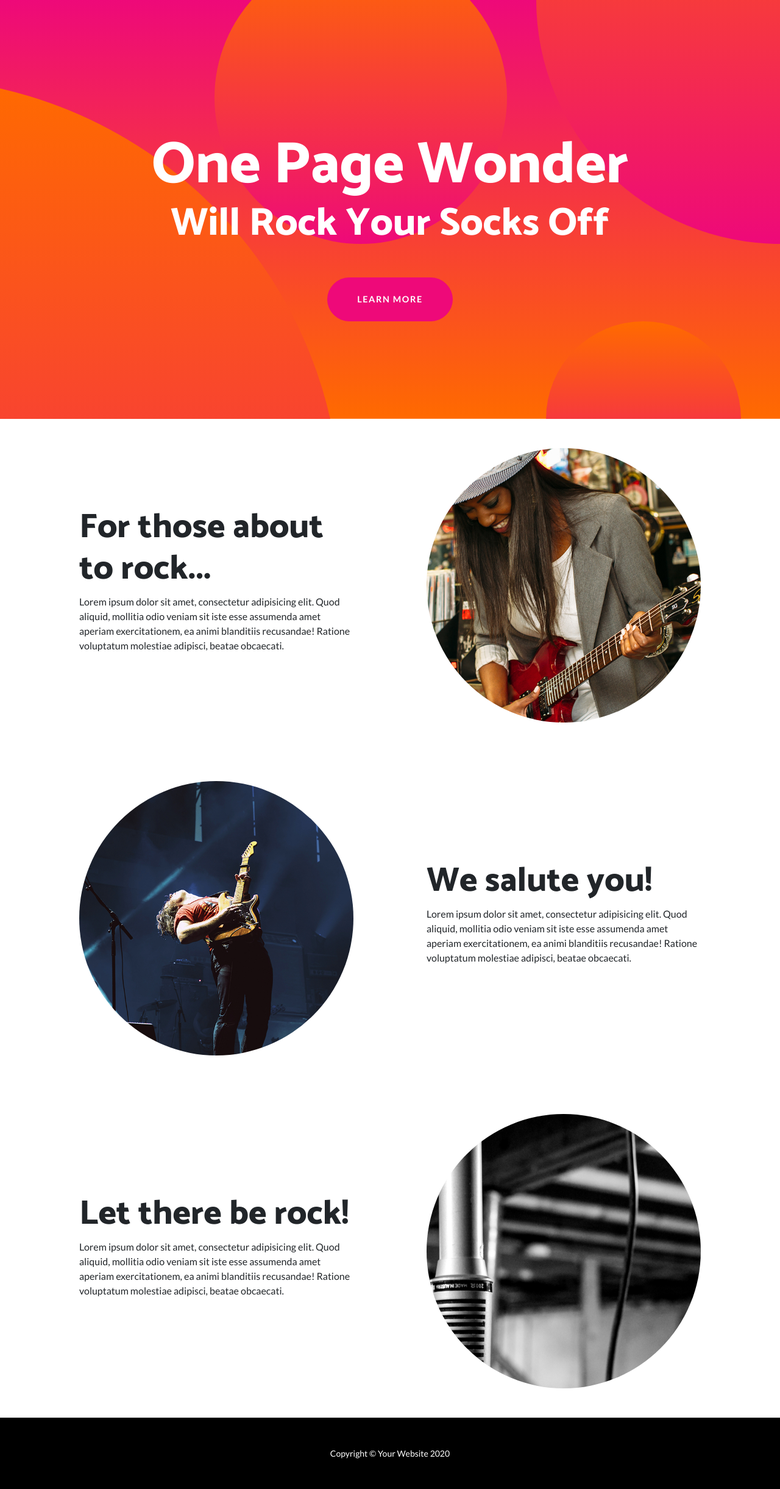
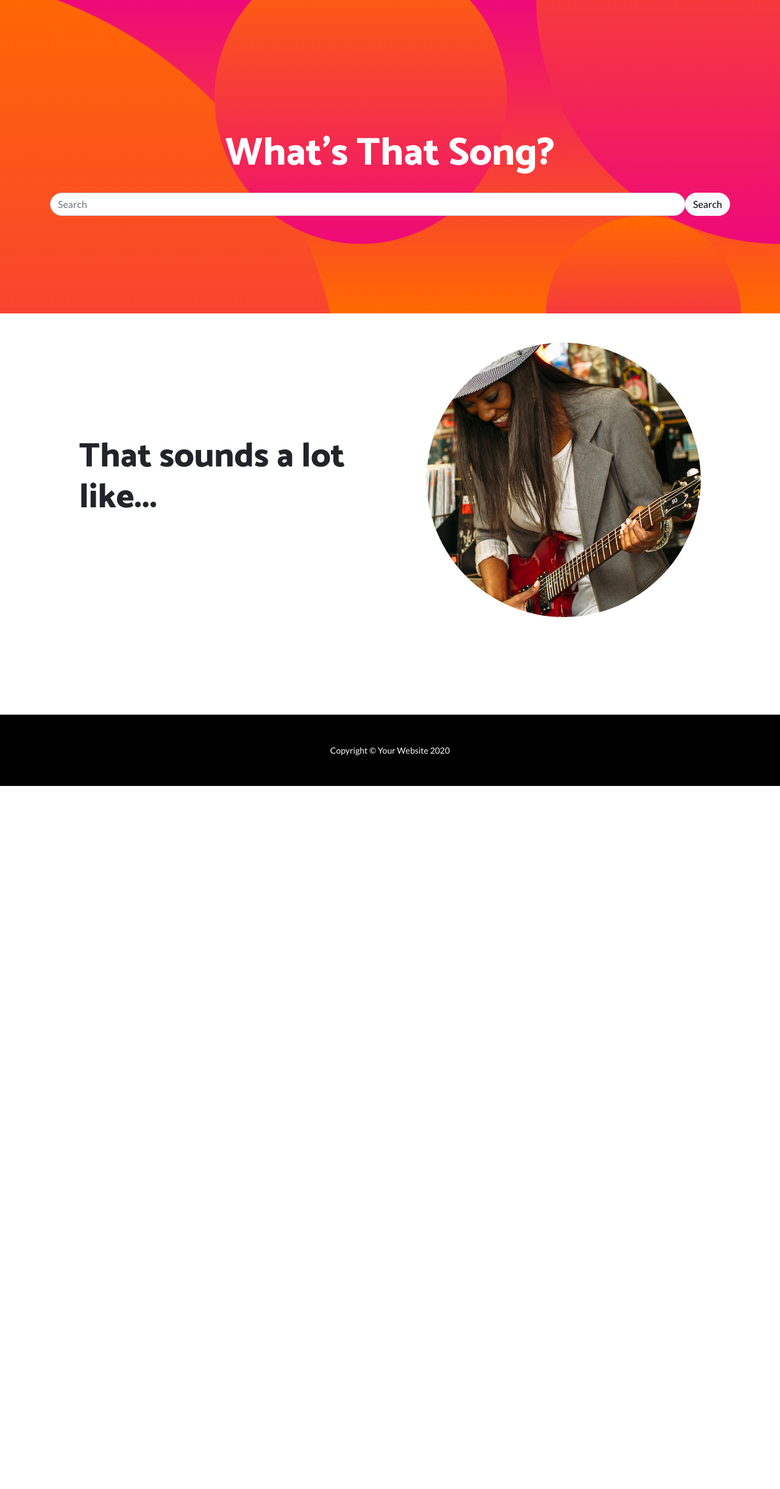
Before and after one commit to DianaGradinaru/WhatsThatSong, a Flask app: page / in a window 1280 px wide. Shown: the whole page at 61% size. After the commit the page ends 1289 px from the top, so only its background shows below. Run offline with Flask 2, Linux system fonts and the light colour scheme.

Commit message:
Finished project

```diff
--- a/static/data.js
+++ b/static/data.js
@@ -1,33 +1,60 @@
-const search_phrase = "never";
+const form = document.querySelector("#searchform");
+const placeholder = document.getElementById("placeholder");
+const lyricscontainer = document.querySelector("#lyricscontainer");
+const URL =
+    "https://serene-garden-36285.herokuapp.com/http://api.musixmatch.com/ws/1.1/";
+const apikey = "ae8c1197ad5a0e25f83d21fda7650e63";
 
-const URL = `https://serene-garden-36285.herokuapp.com/http://api.musixmatch.com/ws/1.1/`;
+async function populateLyrics(track_id) {
+    const lyrics = await getLyricsByID(track_id);
+    lyricscontainer.innerText = lyrics;
+}
+
+function createTitles(track, i) {
+    const p = document.createElement("p");
+    const a = document.createElement("a");
+    a.innerText = track.track_name;
+    a.href = "#";
+    a.addEventListener("click", (e) => {
+        e.preventDefault();
+        populateLyrics(track.track_id);
+    });
+    p.appendChild(a);
+    placeholder.appendChild(p);
+}
 
 async function getLyricsByID(id) {
     const request = await fetch(
-        `${URL}track.lyrics.get?track_id=${id}&apikey=ae8c1197ad5a0e25f83d21fda7650e63`
+        `${URL}track.lyrics.get?track_id=${id}&apikey=${apikey}`
     );
-    const response = await request.json();
     if (request.ok) {
-        console.log(response.message.body.lyrics.lyrics_body);
+        const response = await request.json();
         return response.message.body.lyrics.lyrics_body;
     }
 }
 
-async function getTrackIDByLyrics() {
+async function getTrackIDByLyrics(phrase) {
     const request = await fetch(
-        `${URL}track.search?q_lyrics=${search_phrase}s&apikey=ae8c1197ad5a0e25f83d21fda7650e63`
+        `${URL}track.search?q_lyrics=${phrase}s&apikey=${apikey}`
     );
-    const response = await request.json();
 
     if (request.ok) {
-        const trackIds = response.message.body.track_list
-            .map((t) => t.track.track_id)
-            .map(getLyricsByID);
-        return trackIds;
+        const response = await request.json();
+        // trackIds = response.message.body.track_list
+        //     .map((t) => t.track.track_id)
+        //     .map(async (i) => getLyricsByID(i));
+
+        trackName = response.message.body.track_list
+            .map((n) => n.track)
+            .map(createTitles);
+
+        return trackName;
     }
 }
-const ids = getTrackIDByLyrics();
-ids.then((lyric) => {
-    console.log(lyric);
+
+form.addEventListener("submit", (e) => {
+    e.preventDefault();
+    placeholder.innerHTML = "";
+    lyricscontainer.innerHTML = "";
+    getTrackIDByLyrics(e.target.phrase.value);
 });
-console.log(ids);
--- a/templates/index.html
+++ b/templates/index.html
@@ -33,13 +33,26 @@
         <header class="masthead text-center text-white">
             <div class="masthead-content">
                 <div class="container">
-                    <h1 class="masthead-heading mb-0">One Page Wonder</h1>
-                    <h2 class="masthead-subheading mb-0">
-                        Will Rock Your Socks Off
-                    </h2>
-                    <a href="#" class="btn btn-primary btn-xl rounded-pill mt-5"
-                        >Learn More</a
-                    >
+                    <h2 class="masthead-subheading mb-0">What's That Song?</h2>
+                    <br />
+                    <form id="searchform">
+                        <div class="input-group rounded">
+                            <input
+                                name="phrase"
+                                type="search"
+                                class="form-control rounded-pill"
+                                placeholder="Search"
+                                aria-label="Search"
+                                aria-describedby="search-addon"
+                            />
+                            <button
+                                type="search"
+                                class="btn btn-light rounded-pill btn-l"
+                            >
+                                Search
+                            </button>
+                        </div>
+                    </form>
                 </div>
             </div>
             <div class="bg-circle-1 bg-circle"></div>
@@ -62,81 +75,24 @@
                     </div>
                     <div class="col-lg-6 order-lg-1">
                         <div class="p-5">
-                            <h2 class="display-4">
-                                For those about to rock...
-                            </h2>
-                            <p>
-                                Lorem ipsum dolor sit amet, consectetur
-                                adipisicing elit. Quod aliquid, mollitia odio
-                                veniam sit iste esse assumenda amet aperiam
-                                exercitationem, ea animi blanditiis recusandae!
-                                Ratione voluptatum molestiae adipisci, beatae
-                                obcaecati.
-                            </p>
+                            <h2 class="display-4">That sounds a lot like...</h2>
+                            <div id="placeholder"></div>
                         </div>
                     </div>
                 </div>
             </div>
         </section>
-
         <section>
             <div class="container">
                 <div class="row align-items-center">
-                    <div class="col-lg-6">
+                    <div class="col">
                         <div class="p-5">
-                            <img
-                                class="img-fluid rounded-circle"
-                                src="{{ url_for('static', filename='img/02.jpg' )}}"
-                                alt=""
-                            />
-                        </div>
-                    </div>
-                    <div class="col-lg-6">
-                        <div class="p-5">
-                            <h2 class="display-4">We salute you!</h2>
-                            <p>
-                                Lorem ipsum dolor sit amet, consectetur
-                                adipisicing elit. Quod aliquid, mollitia odio
-                                veniam sit iste esse assumenda amet aperiam
-                                exercitationem, ea animi blanditiis recusandae!
-                                Ratione voluptatum molestiae adipisci, beatae
-                                obcaecati.
-                            </p>
+                            <p id="lyricscontainer"></p>
                         </div>
                     </div>
                 </div>
             </div>
         </section>
-
-        <section>
-            <div class="container">
-                <div class="row align-items-center">
-                    <div class="col-lg-6 order-lg-2">
-                        <div class="p-5">
-                            <img
-                                class="img-fluid rounded-circle"
-                                src="{{ url_for('static', filename='img/03.jpg' )}}"
-                                alt=""
-                            />
-                        </div>
-                    </div>
-                    <div class="col-lg-6 order-lg-1">
-                        <div class="p-5">
-                            <h2 class="display-4">Let there be rock!</h2>
-                            <p>
-                                Lorem ipsum dolor sit amet, consectetur
-                                adipisicing elit. Quod aliquid, mollitia odio
-                                veniam sit iste esse assumenda amet aperiam
-                                exercitationem, ea animi blanditiis recusandae!
-                                Ratione voluptatum molestiae adipisci, beatae
-                                obcaecati.
-                            </p>
-                        </div>
-                    </div>
-                </div>
-            </div>
-        </section>
-
         <!-- Footer -->
         <footer class="py-5 bg-black">
             <div class="container">
```
